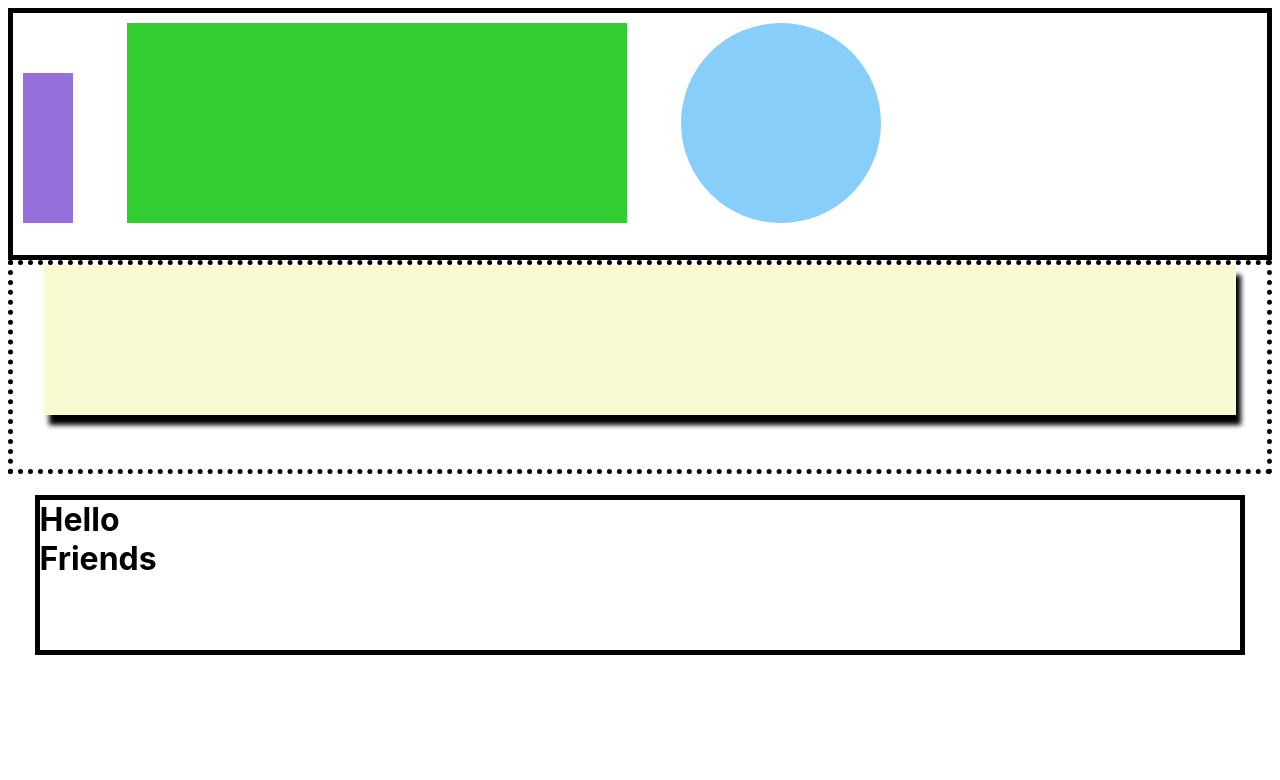
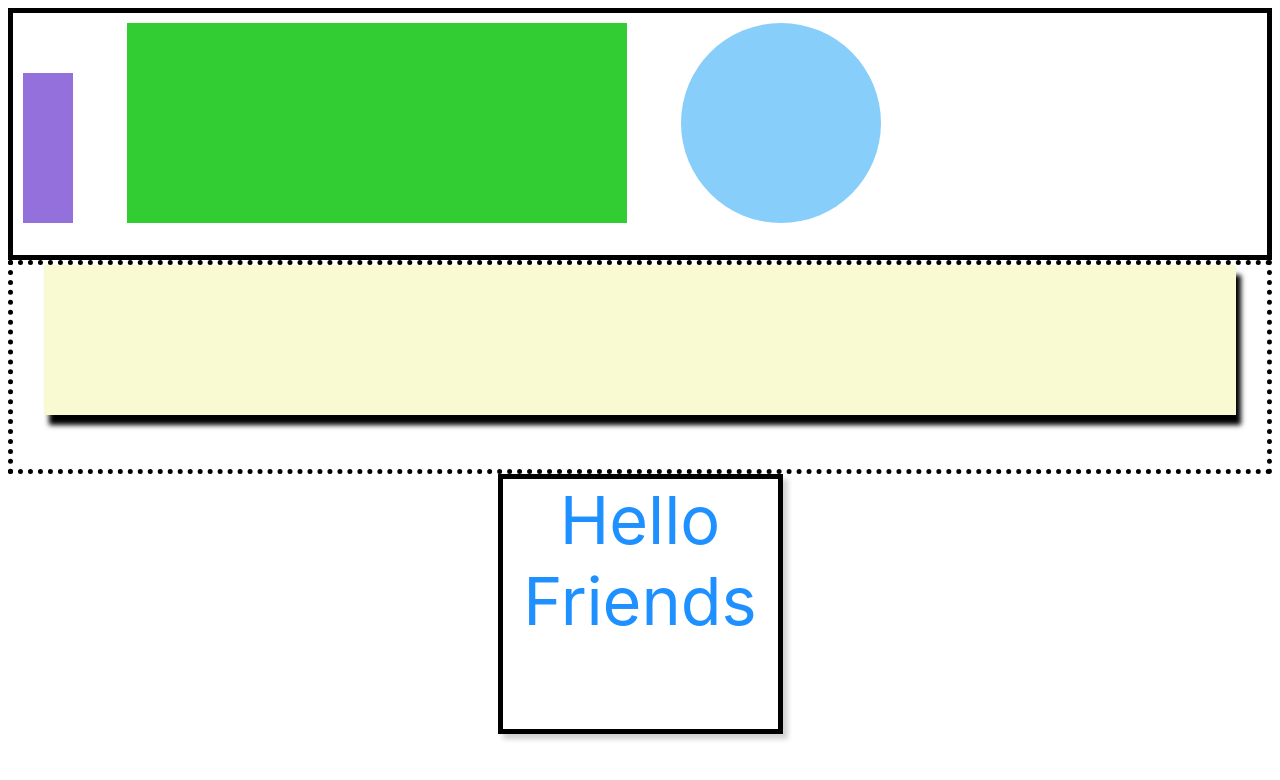
Before and after one commit to katiezgriffith/HTMLCSSpt2LAB, a plain HTML site: page drill-2/index.html in a window 1280 px wide. Drawn offline with Linux system fonts and the light colour scheme.

Commit message:
Finished

```diff
--- a/drill-2/index.css
+++ b/drill-2/index.css
@@ -51,17 +51,22 @@
     justify-content: center;
 }
 
-h1 {
+.boxed{
     display:block;
-    margin-left:auto;
-    margin-right:auto ;
-    height: 150px;
-    width:95%;
+    height: 250px;
+    margin-left: auto;
+    margin-right: auto;
+    margin-top: auto;
+    margin-bottom:auto;
+    width:275px;
     background-color:white;
     box-shadow: 5px, 10px, 5px ;
     justify-content: center;
     border: 5px solid black;
     font-family:-apple-system, BlinkMacSystemFont, 'Segoe UI', Roboto, Oxygen, Ubuntu, Cantarell, 'Open Sans', 'Helvetica Neue', sans-serif ;
      ;
-
+    font-size: 50pt;
+    text-align: center;
+    color:dodgerblue;
+    box-shadow: 5px 5px 5px lightgray;
 }
--- a/drill-2/index.html
+++ b/drill-2/index.html
@@ -25,8 +25,11 @@
         </div>
     <div>
 
-    <h1>Hello<br>
-    Friends</h1>
 
+    <div class="boxed">
+            Hello <br>Friends
+            <br>
+            <br>
+          </div>
 </body>
 </html>
```
